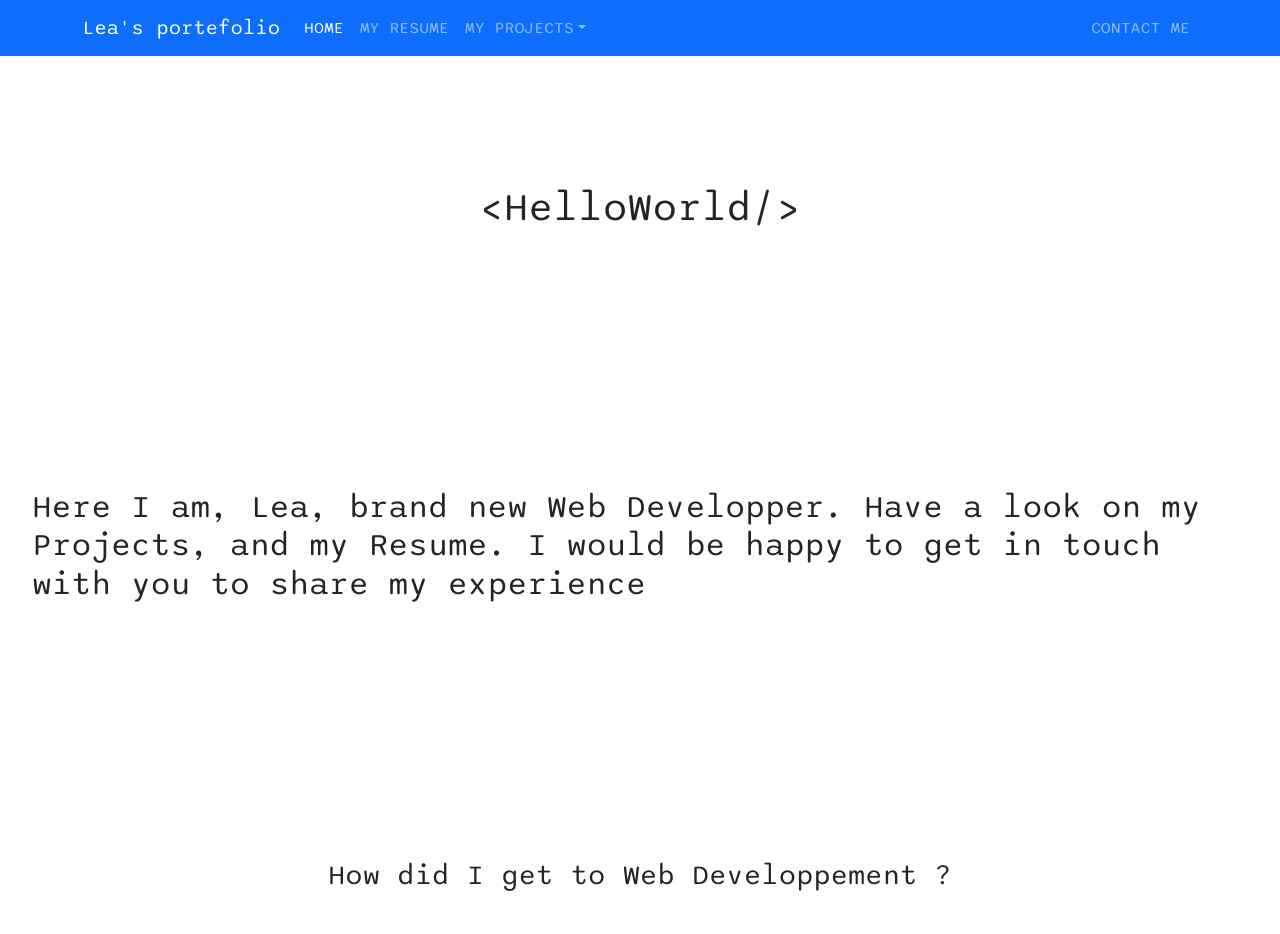
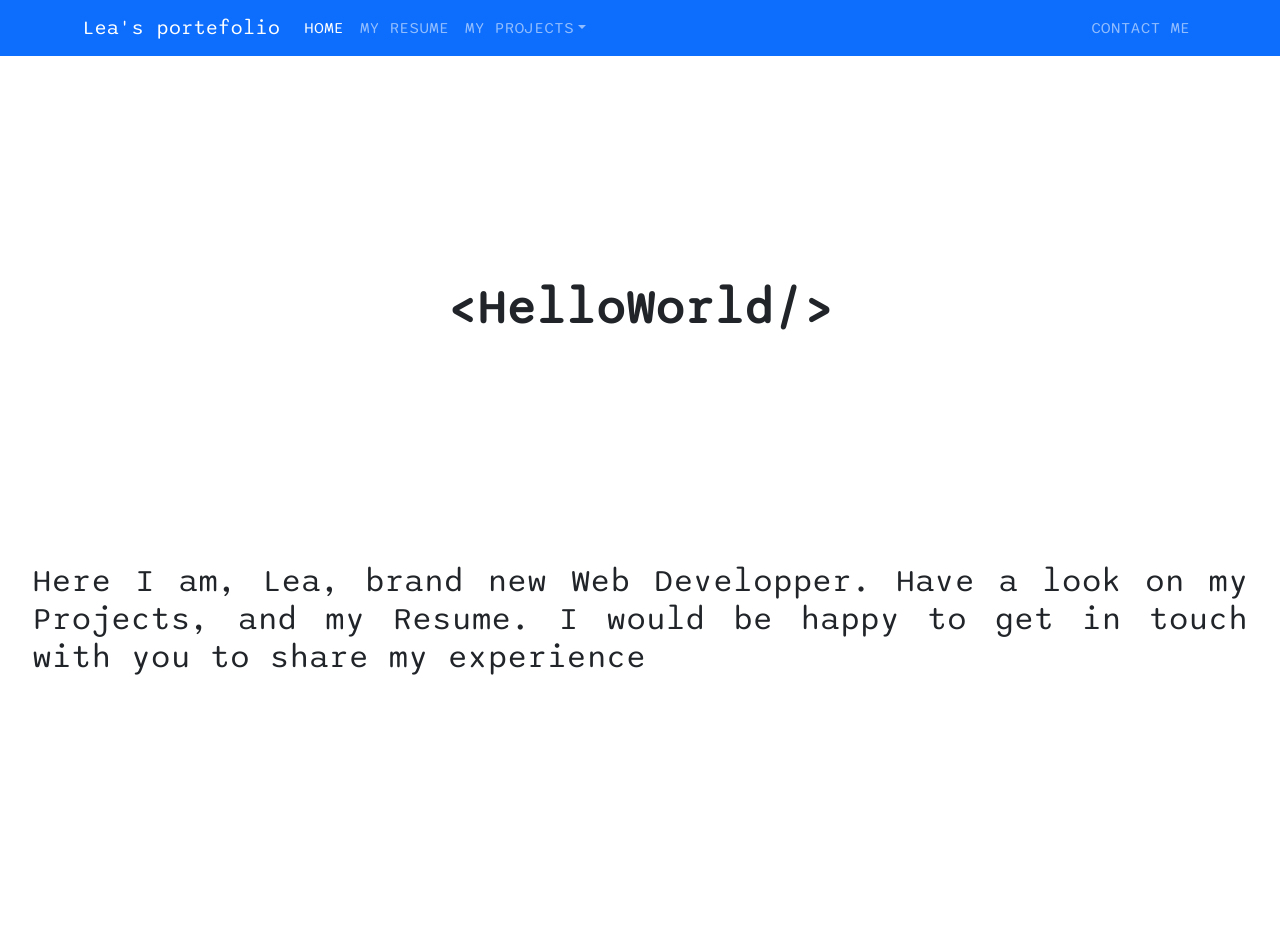
Before and after one commit to LeaBani/my-portefolio, a React (Create React App) app: page / in a window 1280 px wide. Shown: the top 934 px of the page. Built offline with nearby package versions, Linux system fonts and the light colour scheme.

Commit message:
Add style

```diff
--- a/src/components/Main/Content/style.scss
+++ b/src/components/Main/Content/style.scss
@@ -5,16 +5,20 @@
     margin-bottom: 4rem;
 
     &-title{
-        margin: 8rem 1rem 8rem 1rem;
+        margin: 14rem 1rem 6rem 1rem;
         overflow: hidden;
         display: flex;
+        font-weight: 800;
+        font-size: 3rem;
     }
 
     &-description{
         margin: 8rem 2rem 8rem 2rem;
+        text-align: justify;
     }
     &-question{
         margin: 8rem 2rem 8rem 2rem;
+        text-align: justify;
     }
     &-experience{
         margin: 2rem;
@@ -23,7 +27,7 @@
             display: flex;
             flex-wrap: wrap;
             justify-content: space-between;
-
+            text-align: justify;
         }
 
         &-card{
--- a/src/components/Resume/style.scss
+++ b/src/components/Resume/style.scss
@@ -19,9 +19,11 @@
     }
     &-list{
         margin: 3rem;
+        text-align: justify;
     }
     &-end{
         margin: 2rem;
+        text-align: justify;
     }
     &-download{
         display: flex;
```
Also changed, not shown: public/logo192.png (deleted), public/logo512.png (deleted).
